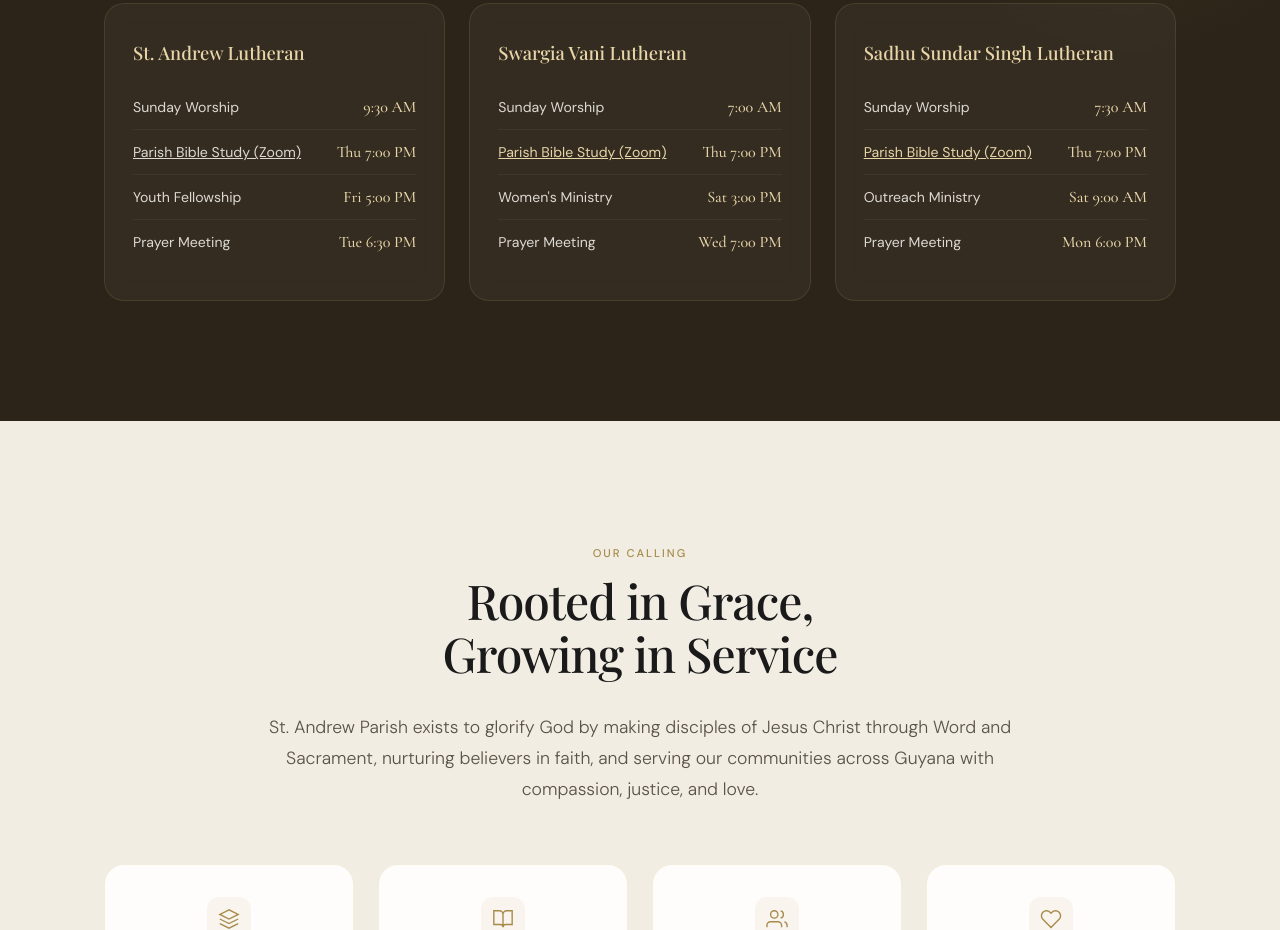
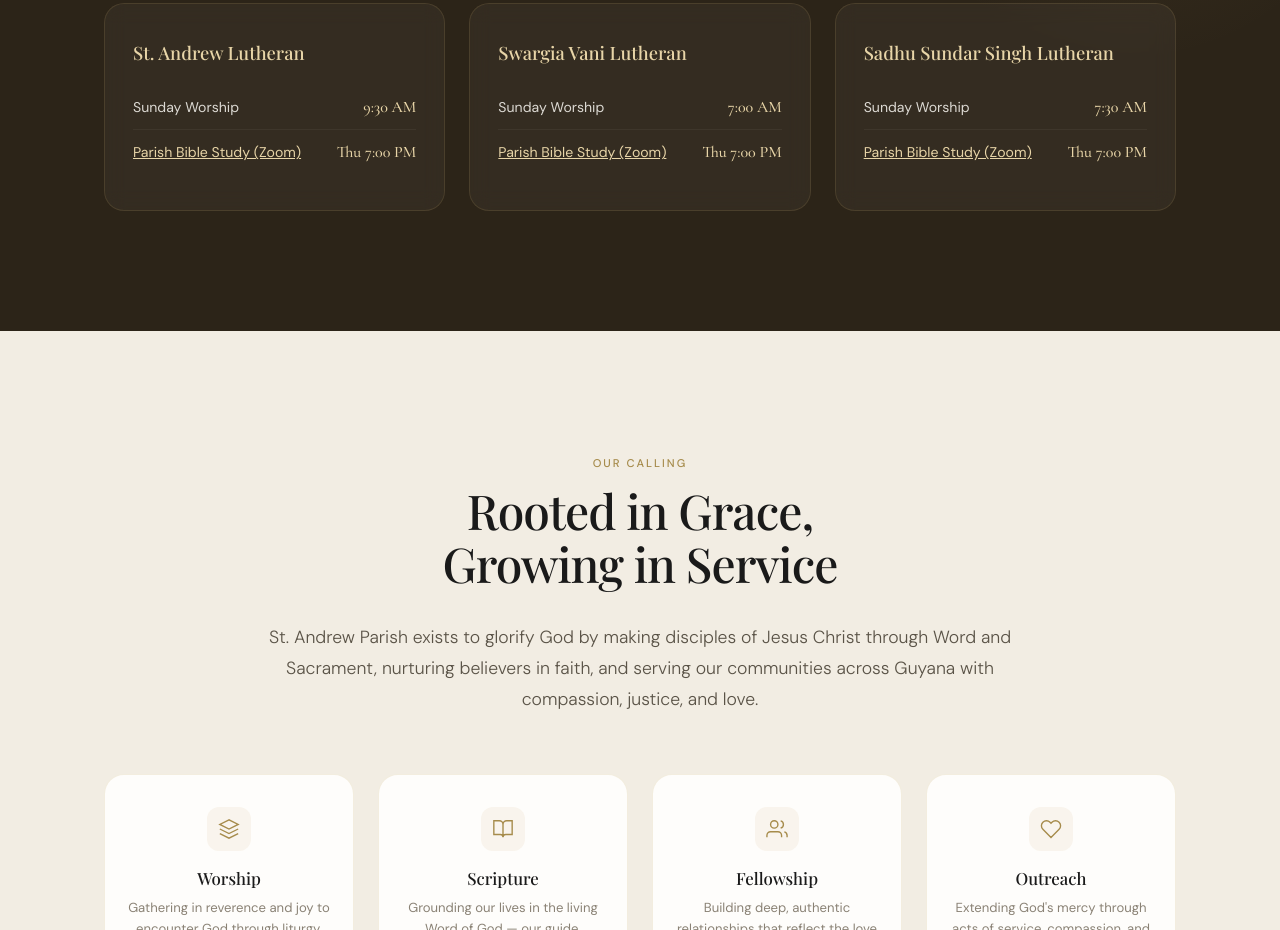
Before and after one commit to ericjewan-spec/st-andrew-parish, a plain HTML site: page index.html in a window 1280 px wide. Shown: the part 3156-4086 px from the top of the page. Drawn offline with nearby package versions, Linux system fonts and the light colour scheme; a web font is replaced by a local one.

Commit message:
Simplify schedule to Sunday Worship and Bible Study only

```diff
--- a/index.html
+++ b/index.html
@@ -1083,16 +1083,8 @@ footer {
           <span class="time">9:30 AM</span>
         </div>
         <div class="schedule-item">
-          <span class="day"><a href="https://us06web.zoom.us/j/87569593221?pwd=Lzc1a25qb3FuRExsSkVqekhIVXBLQT09" style="color:rgba(250,248,243,0.85);text-decoration:underline;" target="_blank">Parish Bible Study (Zoom)</a></span>
+          <span class="day"><a href="https://us06web.zoom.us/j/87569593221?pwd=Lzc1a25qb3FuRExsSkVqekhIVXBLQT09" style="color:var(--gold-light);text-decoration:underline;" target="_blank">Parish Bible Study (Zoom)</a></span>
           <span class="time">Thu 7:00 PM</span>
-        </div>
-        <div class="schedule-item">
-          <span class="day">Youth Fellowship</span>
-          <span class="time">Fri 5:00 PM</span>
-        </div>
-        <div class="schedule-item">
-          <span class="day">Prayer Meeting</span>
-          <span class="time">Tue 6:30 PM</span>
         </div>
       </div>
 
@@ -1106,14 +1098,6 @@ footer {
           <span class="day"><a href="https://us06web.zoom.us/j/87569593221?pwd=Lzc1a25qb3FuRExsSkVqekhIVXBLQT09" style="color:var(--gold-light);text-decoration:underline;" target="_blank">Parish Bible Study (Zoom)</a></span>
           <span class="time">Thu 7:00 PM</span>
         </div>
-        <div class="schedule-item">
-          <span class="day">Women's Ministry</span>
-          <span class="time">Sat 3:00 PM</span>
-        </div>
-        <div class="schedule-item">
-          <span class="day">Prayer Meeting</span>
-          <span class="time">Wed 7:00 PM</span>
-        </div>
       </div>
 
       <div class="schedule-card reveal reveal-delay-3">
@@ -1125,14 +1109,6 @@ footer {
         <div class="schedule-item">
           <span class="day"><a href="https://us06web.zoom.us/j/87569593221?pwd=Lzc1a25qb3FuRExsSkVqekhIVXBLQT09" style="color:var(--gold-light);text-decoration:underline;" target="_blank">Parish Bible Study (Zoom)</a></span>
           <span class="time">Thu 7:00 PM</span>
-        </div>
-        <div class="schedule-item">
-          <span class="day">Outreach Ministry</span>
-          <span class="time">Sat 9:00 AM</span>
-        </div>
-        <div class="schedule-item">
-          <span class="day">Prayer Meeting</span>
-          <span class="time">Mon 6:00 PM</span>
         </div>
       </div>
     </div>
```
